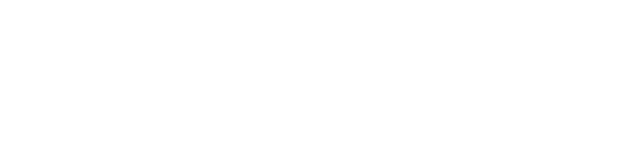
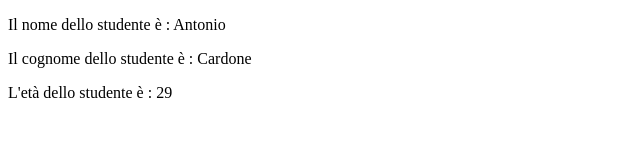
Before and after one commit to anto991nio/js-oggetti-studenti, a plain HTML site: page index.html in a window 1280 px wide. Shown: the whole page, without its empty margins (0-640 px from the left). Drawn offline with Linux system fonts and the light colour scheme.

Commit message:
array degli studenti e stampa del nome e cognome

```diff
--- a/index.html
+++ b/index.html
@@ -8,6 +8,11 @@
 </head>
 <body>
 
+    <p id="nameStudent"></p>
+    <p id="surnameStudent"></p>
+    <p id="ageStudent"></p>
+
+
     <script src="script.js"></script>
 
 </body>
--- a/script.js
+++ b/script.js
@@ -2,10 +2,55 @@
 // Prima parte esercizio
 // Creiamo un oggetto che descriva le proprietà dello studente
 
-var studente = {
-    "nome" : "Antonio",
-    "cognome" : "Cardone",
-    "età" : 29
+var student = {
+    "nome": "Antonio",
+    "cognome": "Cardone",
+    "età": 29
 };
 
-console.log(studente);
+
+
+// Con il ciclo for in stampiamo le proprietà dell'oggetto
+
+for (var key in student) {
+    console.log(student[key]);
+
+}
+document.getElementById("nameStudent").innerText = ("Il nome dello studente è :" + " " + student.nome)
+document.getElementById("surnameStudent").innerText = ("Il cognome dello studente è :" + " " + student.cognome)
+document.getElementById("ageStudent").innerText = ("L'età dello studente è :" + " " + student.età)
+
+// Seconda parte esercizio
+// creiamo un array che abbia al suo interno più oggetti
+
+var classRoom = [{
+    "nome": "Mario",
+    "cognome": "Rossi",
+    "età": 22
+}, {
+    "nome": "Giuseppe",
+    "cognome": "Garibaldi",
+    "età": 150
+}, {
+    "nome": "Lorenzo",
+    "cognome": "Jovanotti",
+    "età": 50
+}, {
+    "nome": "Fabio",
+    "cognome": "Cannavaro",
+    "età": 45
+}
+]
+
+//con un ciclo faccio stampare il nome e il cognome
+
+for (var i=0 ; classRoom.length ; i++){
+
+    var element = classRoom[i];
+
+
+    console.log(element.nome);
+    console.log(element.cognome);
+
+
+}
```
